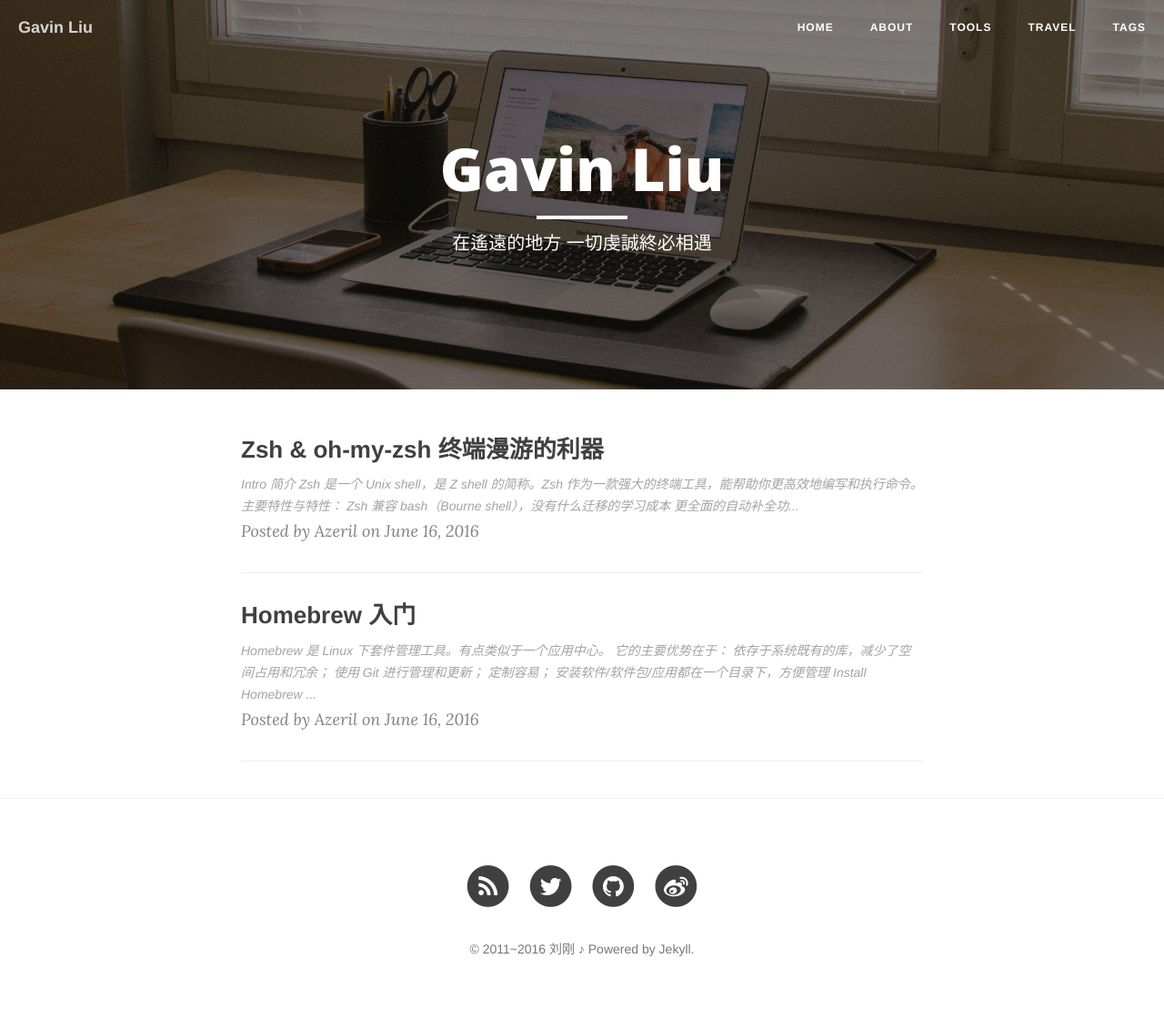
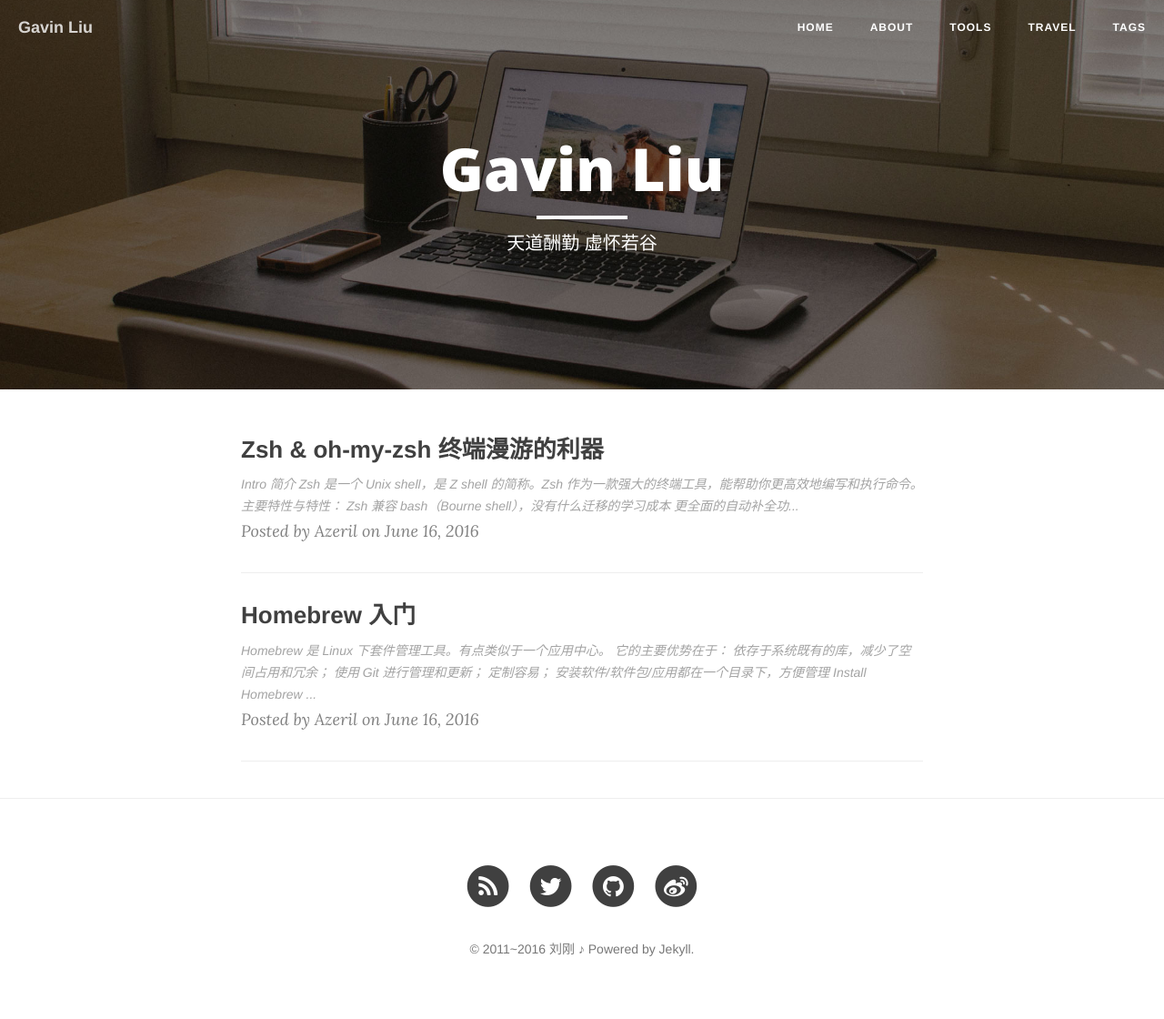
Before and after one commit to liugangios/liugangios.github.io, a Jekyll site: the page built from index.html, in a window 1280 px wide. Shown: the whole page at 91% size. Built offline with Jekyll 4.4.1, drawn with Linux system fonts in a browser that asks for light colours; nearby versions of some CDN libraries; the list of posts is cut into pages by our own code.

Commit message:
是多少

```diff
--- a/index.html
+++ b/index.html
@@ -1,6 +1,6 @@
 ---
 layout: page
-description: "在遙遠的地方 一切虔誠終必相遇"
+description: "天道酬勤 虚怀若谷"
 ---
 
 {% for post in paginator.posts %}
```
